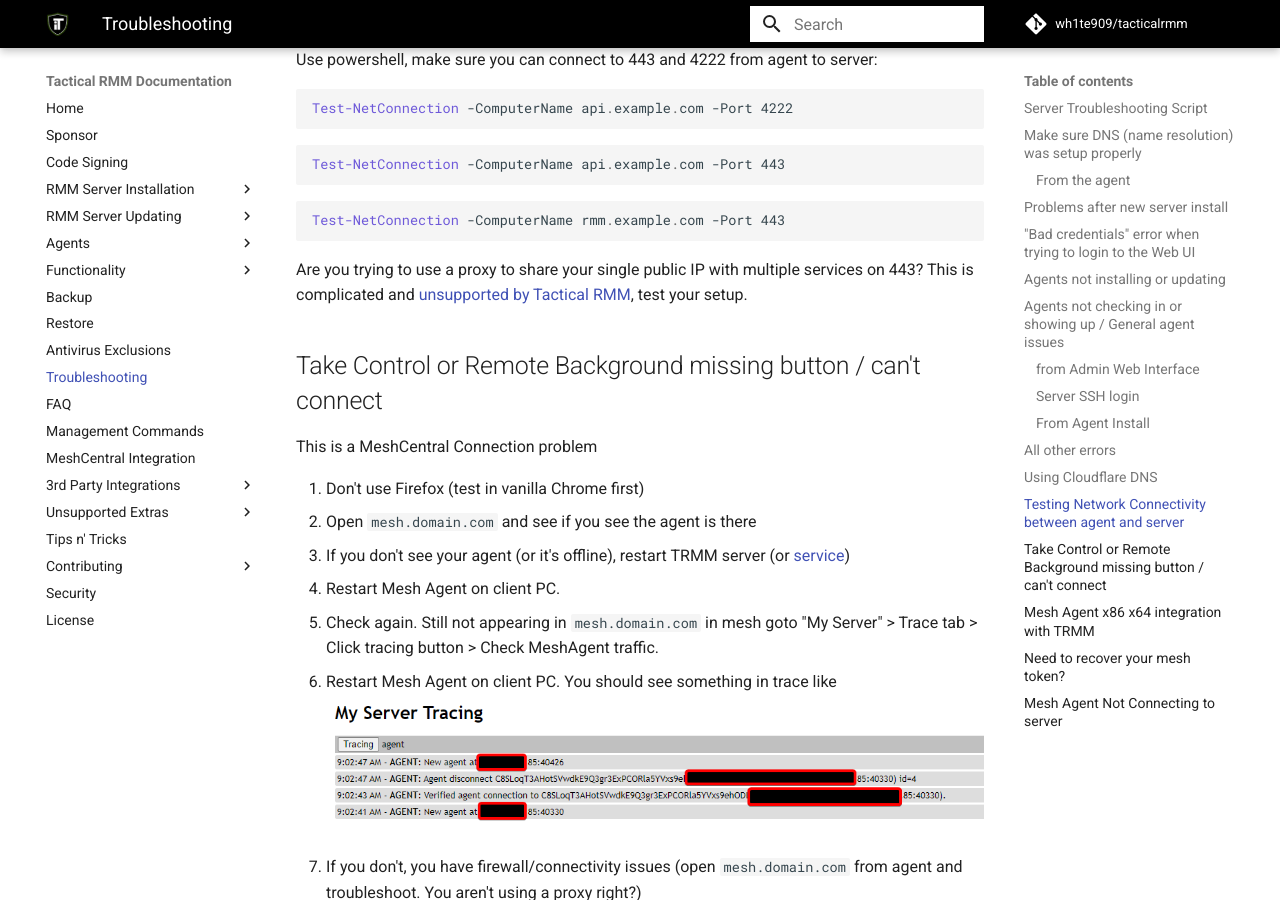
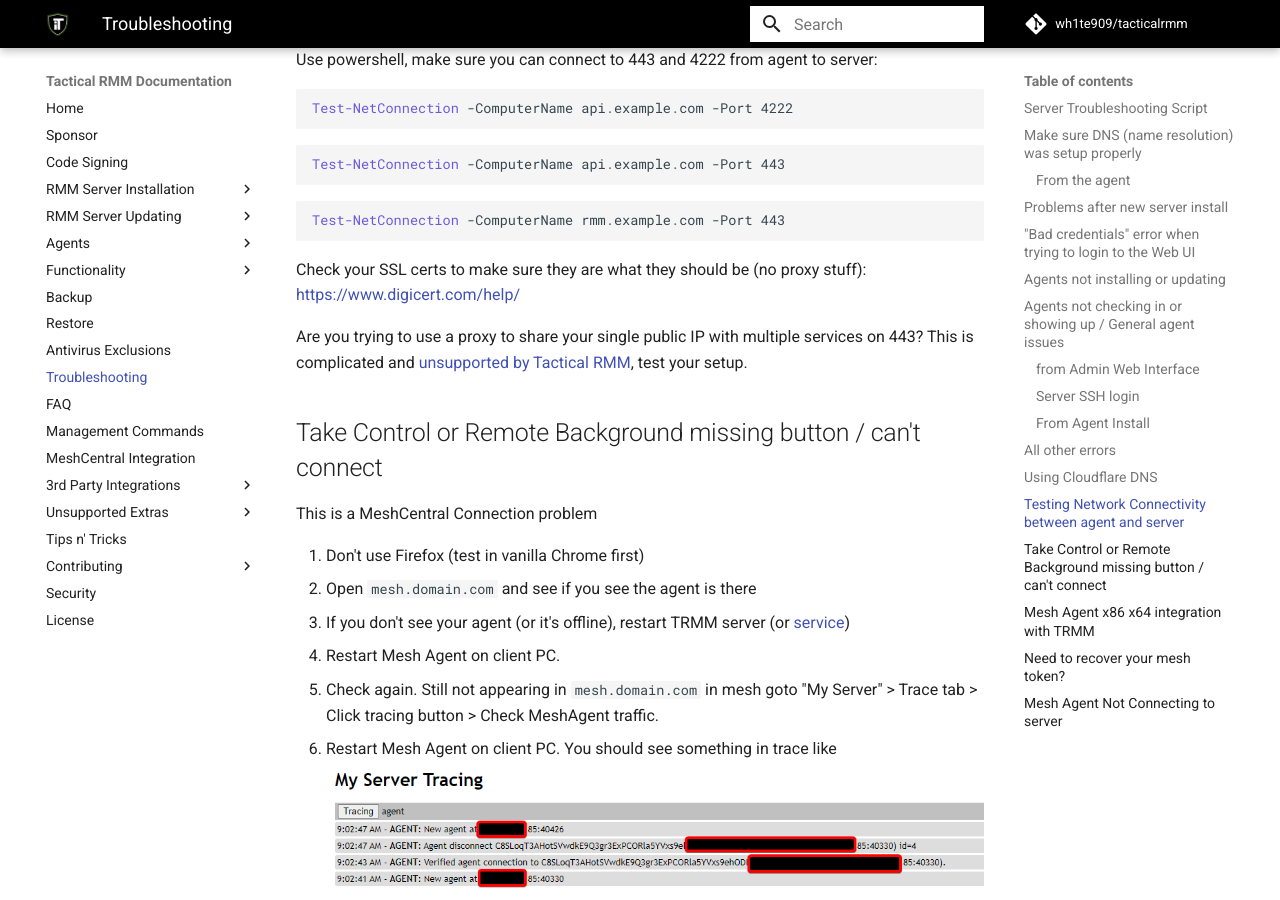
Before and after one commit to amidaware/trmm-docs, an MkDocs documentation site: the page built from docs/troubleshooting.md, in a window 1280 px wide and 900 px high, scrolled down 4442 px. Built offline with MkDocs 1.6.1 and Material for MkDocs 9.7.7, drawn with Linux system fonts in a browser that asks for light colours; comment, search, counter and statistics services are not loaded.

````diff
--- a/docs/troubleshooting.md
+++ b/docs/troubleshooting.md
@@ -191,6 +191,8 @@ Test-NetConnection -ComputerName api.example.com -Port 443
 Test-NetConnection -ComputerName rmm.example.com -Port 443
 ```
 
+Check your SSL certs to make sure they are what they should be (no proxy stuff): <https://www.digicert.com/help/>
+
 Are you trying to use a proxy to share your single public IP with multiple services on 443? This is complicated and [unsupported by Tactical RMM](unsupported_scripts.md), test your setup.
 
 ## Take Control or Remote Background missing button / can't connect
````
Also changed, not shown: docs/howitallworks.md (+8 -0 lines).
